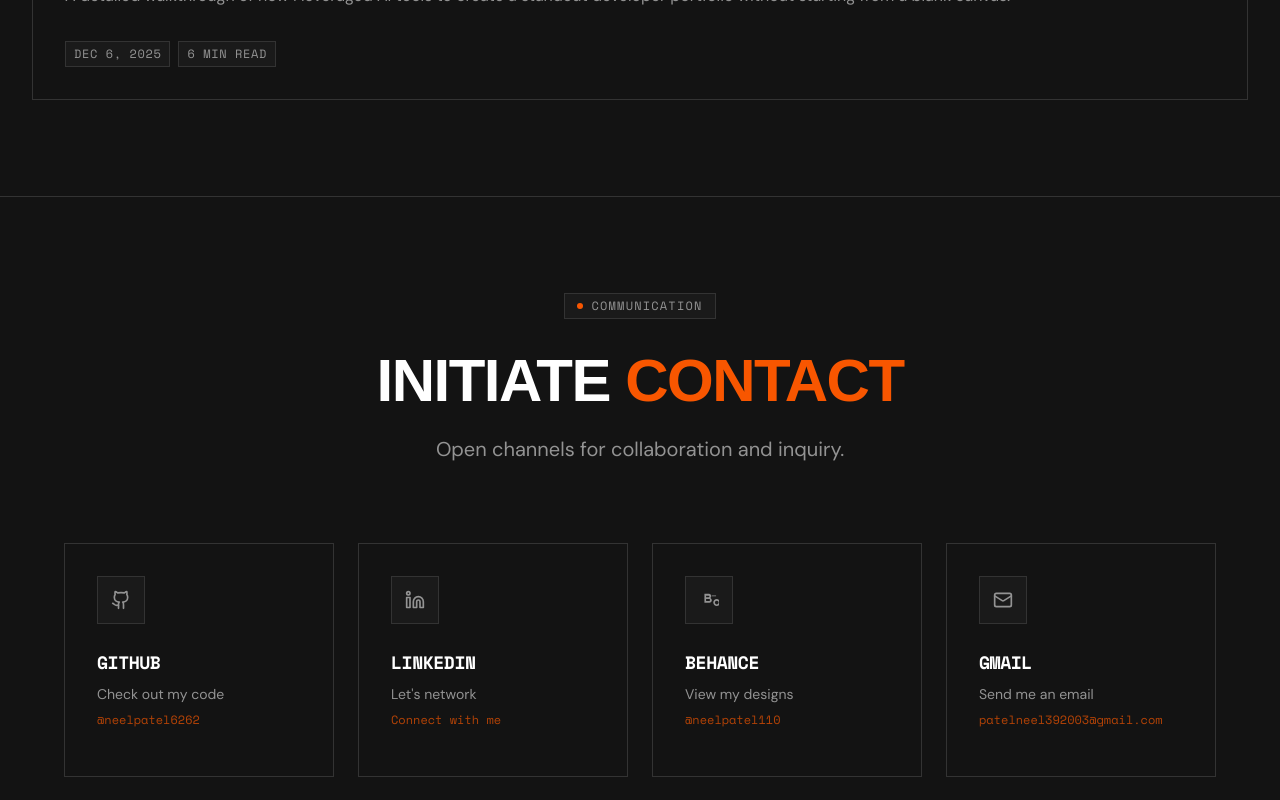
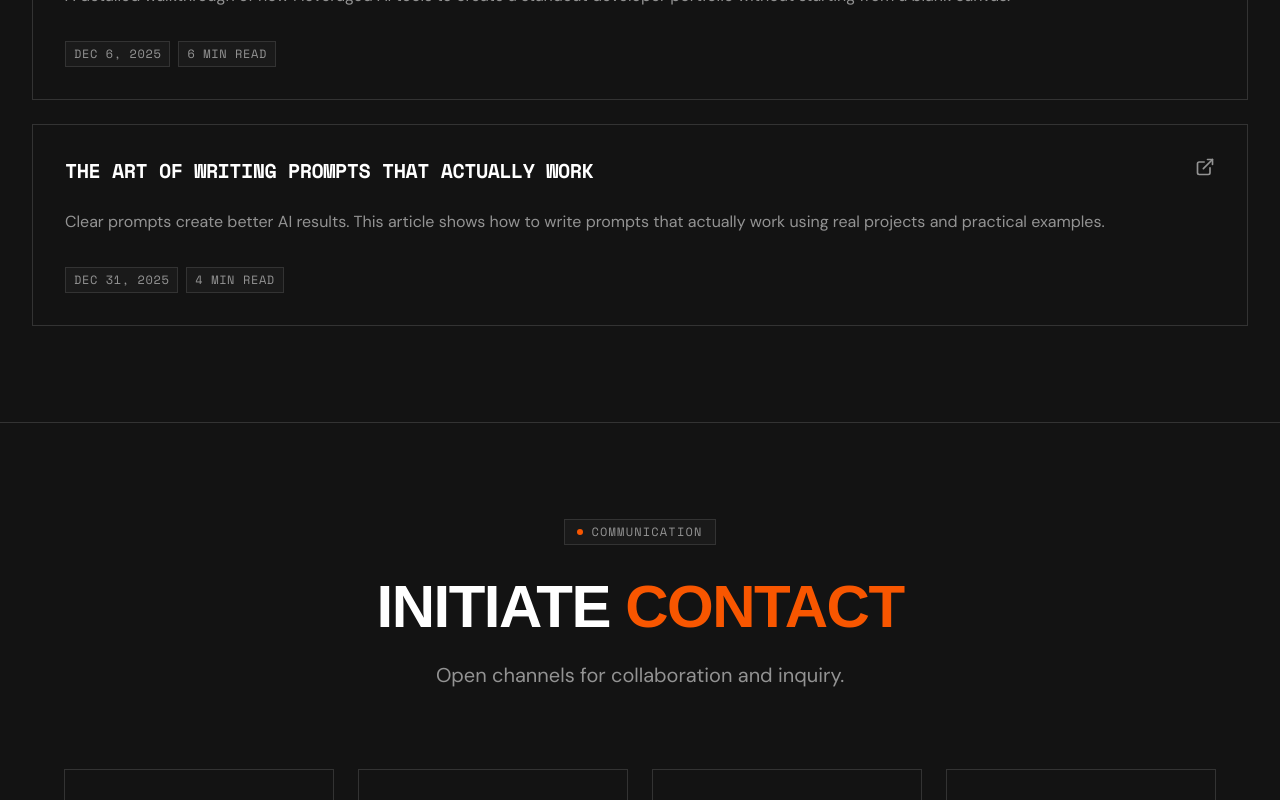
Before and after one commit to neelpatel6262/neel-patel-frontend-developer, a React (Vite) app: page / in a window 1280 px wide. Shown: the part 4780-5580 px from the top of the page. Built offline with nearby package versions, Linux system fonts and the light colour scheme; a web font is replaced by a local one.

Commit message:
feat(add): second blog in blog section

```diff
--- a/src/App.tsx
+++ b/src/App.tsx
@@ -84,7 +84,7 @@ export default function App() {
               transition={{ duration: 0.6 }}
               className={`text-sm font-mono uppercase tracking-widest ${theme === 'light' ? 'text-gray-700' : 'text-[#939393]'}`}
             >
-              © 2025 Neel Patel. <span className={theme === 'light' ? 'text-gray-500' : 'text-[#555]'}>All Systems Nominal.</span>
+              © 2026 Neel Patel. <span className={theme === 'light' ? 'text-gray-500' : 'text-[#555]'}>All Systems Nominal.</span>
             </motion.div>
 
             <motion.div
--- a/src/components/Blog.tsx
+++ b/src/components/Blog.tsx
@@ -18,6 +18,13 @@ export function Blog({ theme = 'dark' }: BlogProps) {
       link: 'https://medium.com/@patelneel392003/how-i-built-my-developer-portfolio-in-the-ai-era-without-starting-from-scratch-d872a7280cb3',
       date: 'Dec 6, 2025',
       readTime: '6 min read'
+    },
+    {
+      title: 'The Art of Writing Prompts That Actually Work',
+      description: 'Clear prompts create better AI results. This article shows how to write prompts that actually work using real projects and practical examples.',
+      link: 'https://medium.com/@patelneel392003/the-art-of-writing-prompts-that-actually-work-737fe1a3daa4',
+      date: 'Dec 31, 2025',
+      readTime: '4 min read'
     }
   ];
 
```
